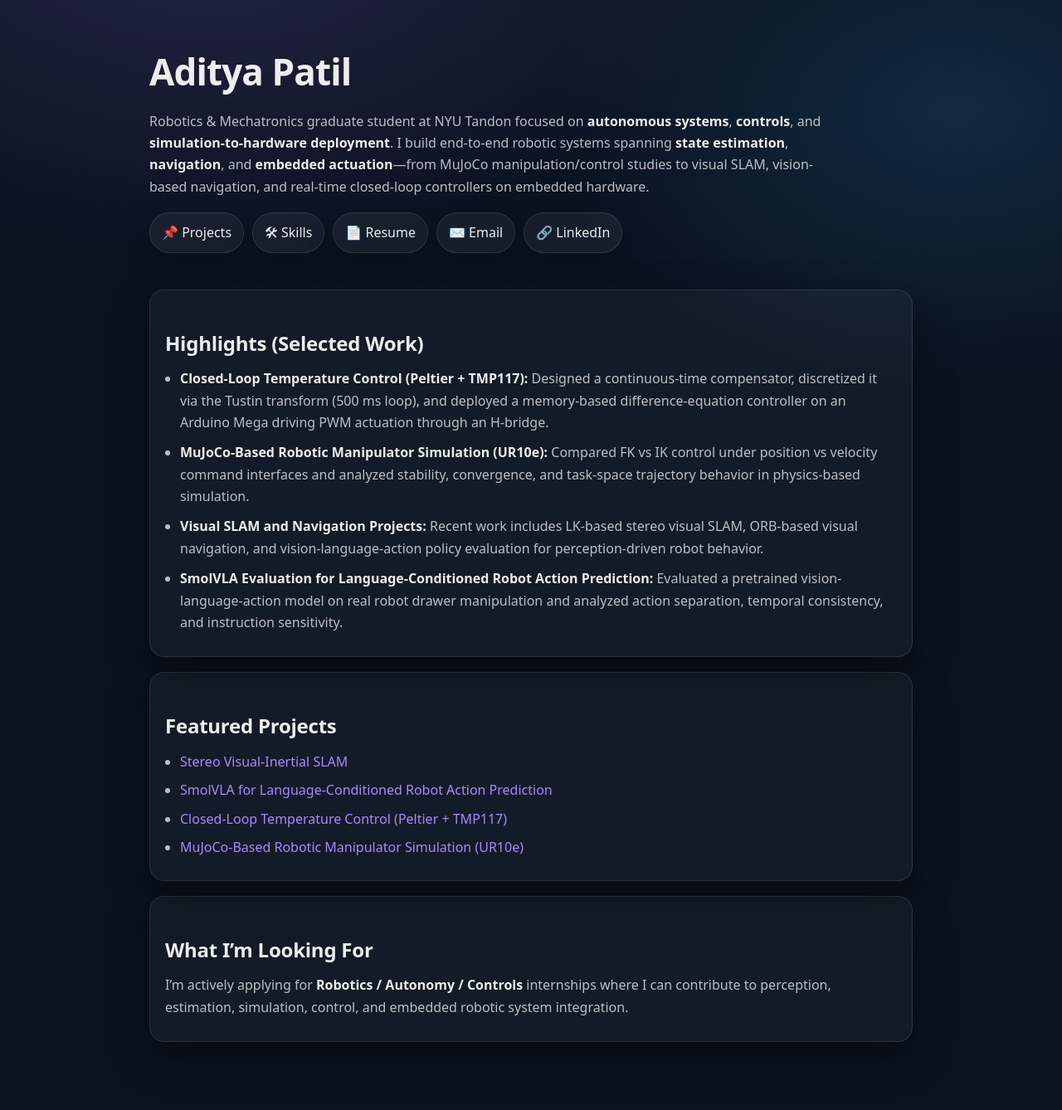
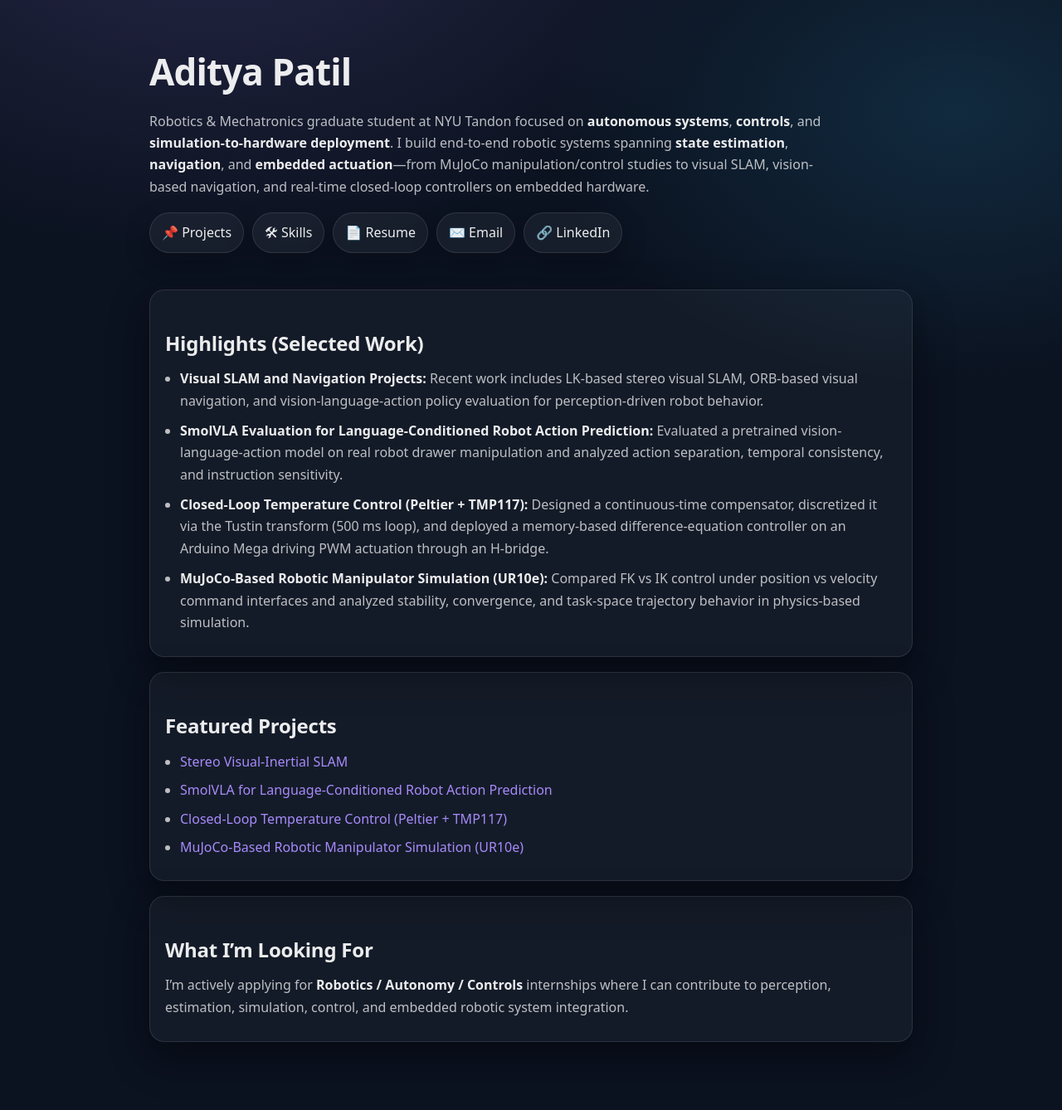
Before and after one commit to adityx23/adityapatil, a Jekyll site: the page built from index.md, in a window 1280 px wide. Shown: the whole page at 83% size. Built offline with Jekyll 4.4.1, drawn with Linux system fonts in a browser that asks for light colours.

```diff
--- a/index.md
+++ b/index.md
@@ -26,13 +26,14 @@ title: Aditya Patil
 <div class="card" markdown="1">
 ## Highlights (Selected Work)
 
+- **Visual SLAM and Navigation Projects:** Recent work includes LK-based stereo visual SLAM, ORB-based visual navigation, and vision-language-action policy evaluation for perception-driven robot behavior.
+
+- **SmolVLA Evaluation for Language-Conditioned Robot Action Prediction:** Evaluated a pretrained vision-language-action model on real robot drawer manipulation and analyzed action separation, temporal consistency, and instruction sensitivity.
+
 - **Closed-Loop Temperature Control (Peltier + TMP117):** Designed a continuous-time compensator, discretized it via the Tustin transform (500 ms loop), and deployed a memory-based difference-equation controller on an Arduino Mega driving PWM actuation through an H-bridge.
 
 - **MuJoCo-Based Robotic Manipulator Simulation (UR10e):** Compared FK vs IK control under position vs velocity command interfaces and analyzed stability, convergence, and task-space trajectory behavior in physics-based simulation.
 
-- **Visual SLAM and Navigation Projects:** Recent work includes LK-based stereo visual SLAM, ORB-based visual navigation, and vision-language-action policy evaluation for perception-driven robot behavior.
-
-- **SmolVLA Evaluation for Language-Conditioned Robot Action Prediction:** Evaluated a pretrained vision-language-action model on real robot drawer manipulation and analyzed action separation, temporal consistency, and instruction sensitivity.
 </div>
 
 <div class="card" markdown="1">
```
